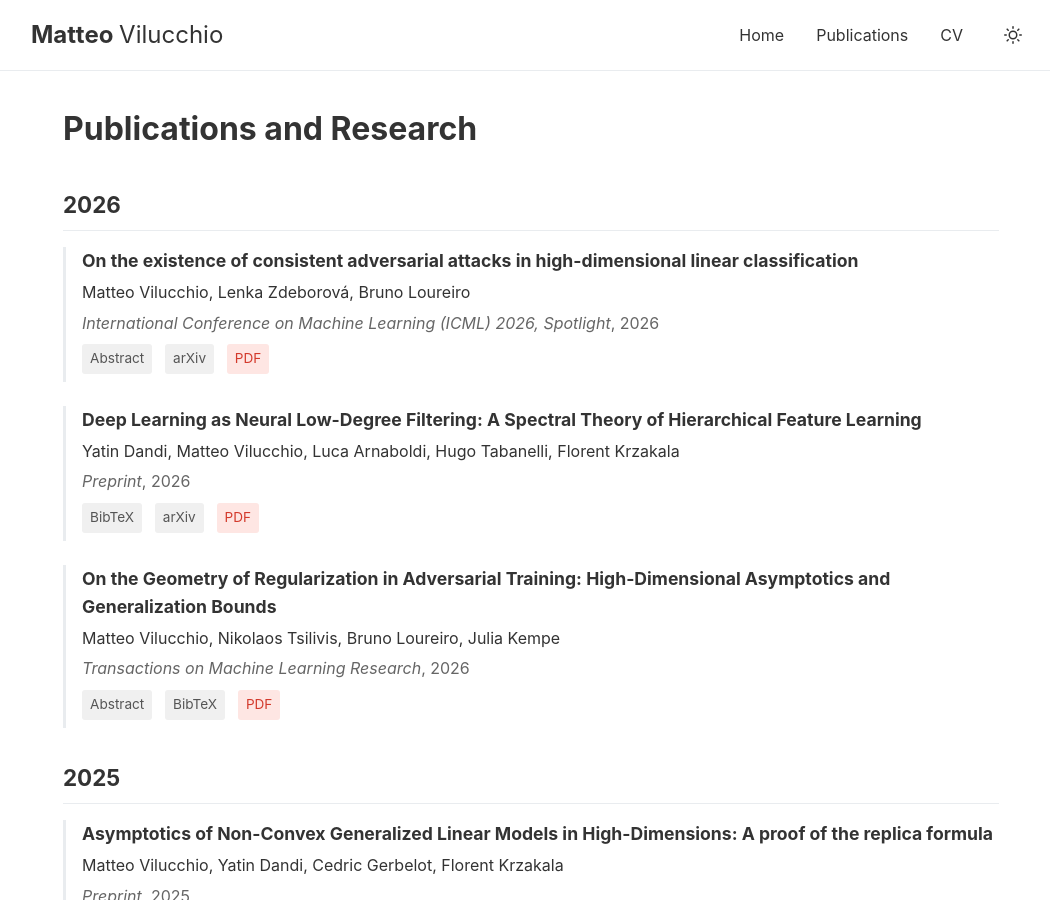
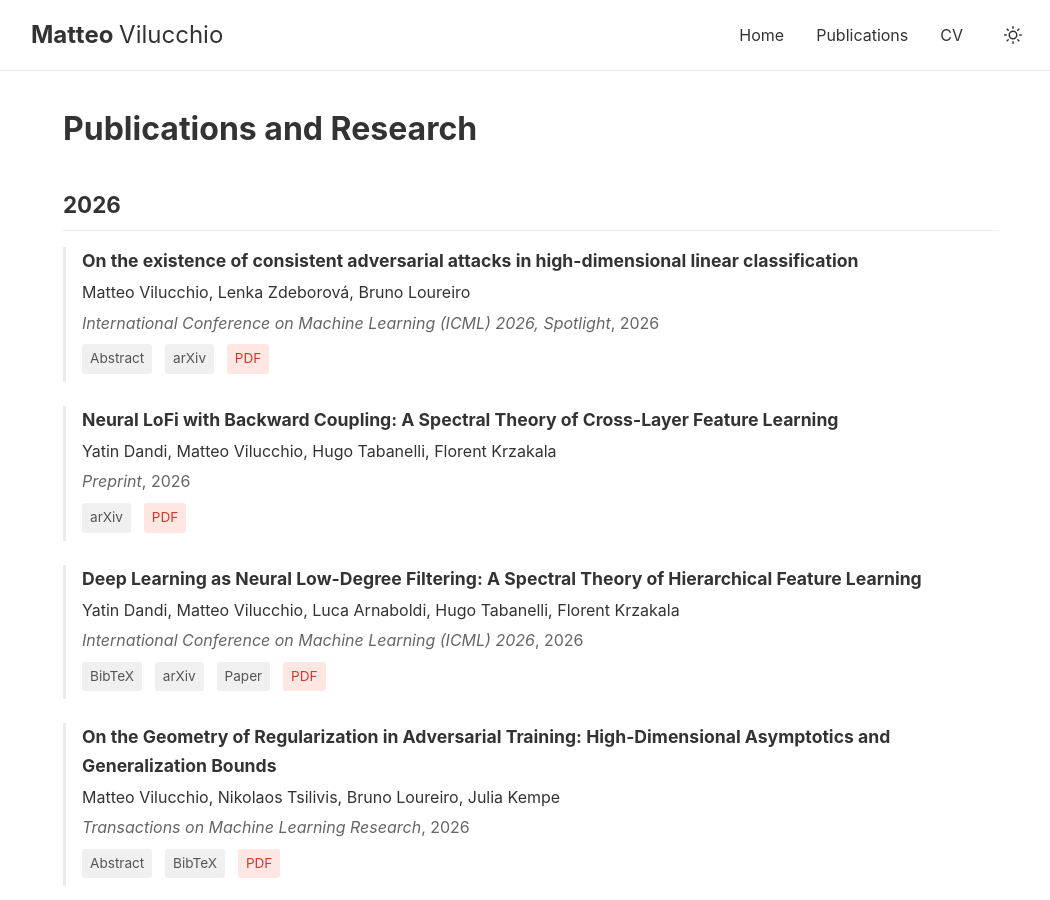
Before and after one commit to mvilucchio/mvilucchio.github.io, a Jekyll site: the page built from publications.md, in a window 1280 px wide and 900 px high. Shown: the whole window, without its empty margins (109-1159 px from the left). Built offline with Jekyll 4.4.1, drawn with Linux system fonts in a browser that asks for light colours.

Commit message:
Update publications page
Co-authored-by: Copilot <223556219+Copilot@users.noreply.github.com>

```diff
--- a/_data/publications.yml
+++ b/_data/publications.yml
@@ -71,17 +71,26 @@
 
 - title: "Deep Learning as Neural Low-Degree Filtering: A Spectral Theory of Hierarchical Feature Learning"
   authors: "Yatin Dandi, Matteo Vilucchio, Luca Arnaboldi, Hugo Tabanelli, Florent Krzakala"
-  venue: "arXiv"
+  venue: "International Conference on Machine Learning (ICML) 2026"
   year: 2026
-  type: "preprint"
+  type: "publication"
   arxiv: "2605.13612"
-  pdf: "https://arxiv.org/pdf/2605.13612"
+  url: "https://proceedings.mlr.press/v306/vilucchio26a.html"
+  pdf: "https://proceedings.mlr.press/v306/vilucchio26a/vilucchio26a.pdf"
   bibtex: "@article{dandi2026deep,
     title={Deep Learning as Neural Low-Degree Filtering: A Spectral Theory of Hierarchical Feature Learning},
     author={Dandi, Yatin and Vilucchio, Matteo and Arnaboldi, Luca and Tabanelli, Hugo and Krzakala, Florent},
     journal={arXiv preprint arXiv:2605.13612},
     year={2026}
   }"
+
+- title: "Neural LoFi with Backward Coupling: A Spectral Theory of Cross-Layer Feature Learning"
+  authors: "Yatin Dandi, Matteo Vilucchio, Hugo Tabanelli, Florent Krzakala"
+  venue: "arXiv"
+  year: 2026
+  type: "preprint"
+  arxiv: "2610.32849"
+  pdf: "https://arxiv.org/pdf/2610.32849"
 
 - title: "Genealogical Population-Based Training for Hyperparameter Optimization"
   authors: "Antoine Scardigli, Paul Fournier, Matteo Vilucchio, David Naccache"
--- a/publications.md
+++ b/publications.md
@@ -50,6 +50,10 @@ permalink: /publications/
 
             {% if pub.arxiv %}
               <a href="https://arxiv.org/abs/{{ pub.arxiv }}" target="_blank">arXiv</a>
+            {% endif %}
+
+            {% if pub.url %}
+              <a href="{{ pub.url }}" target="_blank">Paper</a>
             {% endif %}
 
             {% if pub.doi %}
```
Also changed, not shown: 1 other file.
